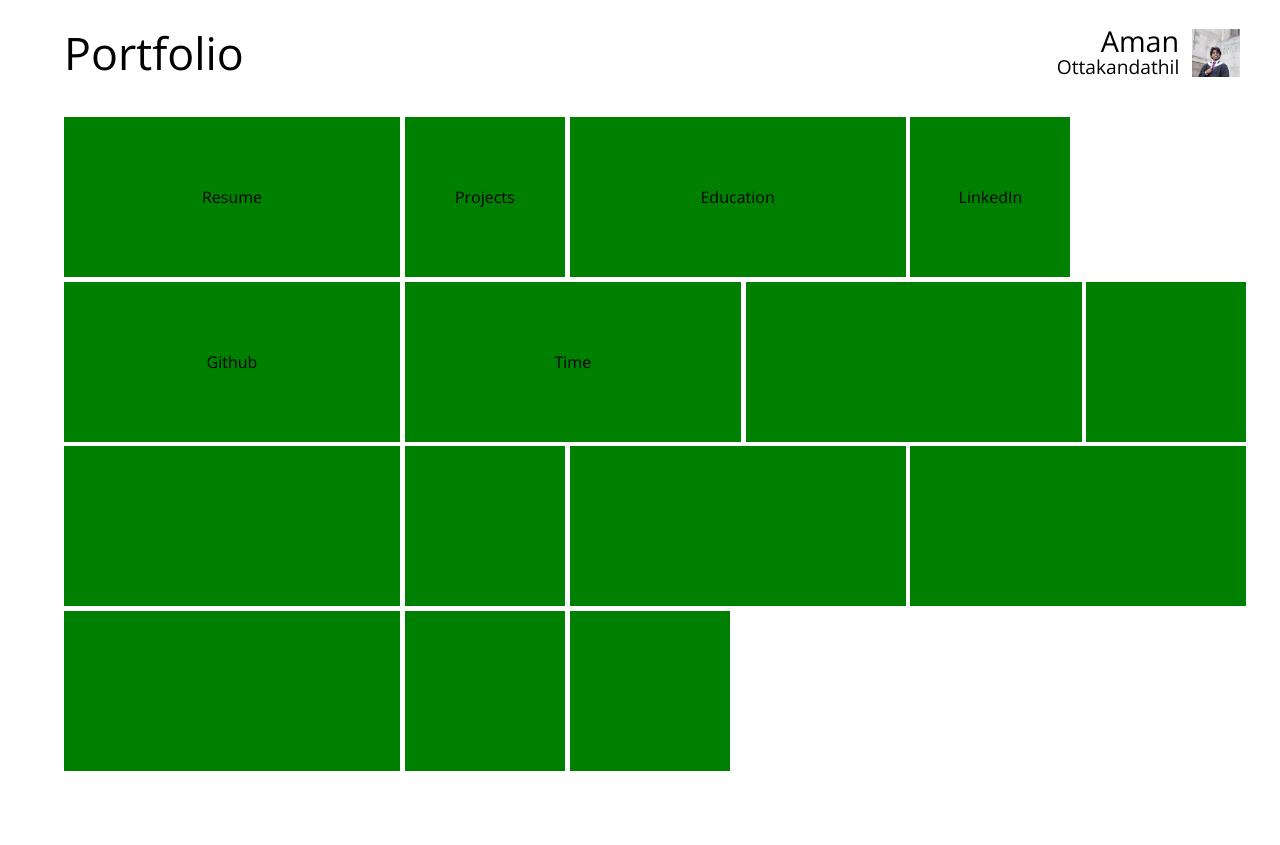
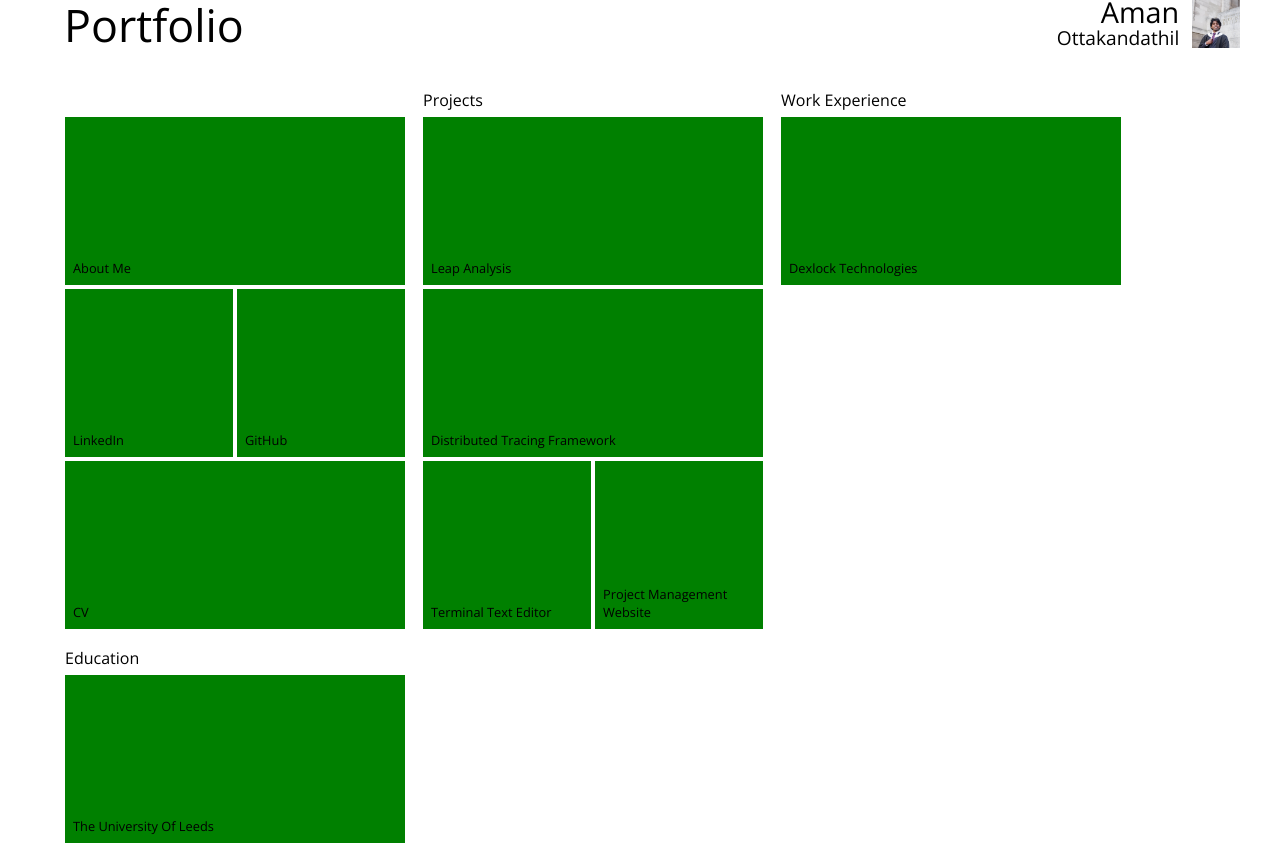
Before and after one commit to aman224/portfolio, a React (Vite) app in the folder portfolio-ui/: page / in a window 1280 px wide. Shown: the top 845 px of the page. Before the commit the page ends 800 px from the top, so only its background shows below. Built offline with nearby package versions, Linux system fonts and the light colour scheme.

Commit message:
Add sub sections and fix text formatting

```diff
--- a/portfolio-ui/src/App.css
+++ b/portfolio-ui/src/App.css
@@ -12,15 +12,8 @@ body {
   align-items: flex-start;
 }
 
-.grid {
-  display: flex;
-  flex-wrap: wrap;
-  gap: 0.3rem;
-}
-
 .header {
   font-weight: 300;
-  /* align-self: flex-start; */
   width: 100%;
   margin-bottom: 5vh;
   display: flex;
@@ -61,16 +54,50 @@ body {
 }
 
 .elem {
-  height: 20vh;
+  height: 21vh;
   background-color: green;
-  align-content: center;
-  text-align: center;
+  align-content: end;
+  text-align: left;
+  box-sizing: border-box;
+  padding: 0.5rem;
+  font-size: 0.8em;
 }
 
 .big {
-  width: 42vh;
+  width: 42.5vh;
 }
 
 .small {
-  width: 20vh;
+  width: 21vh;
 }
+
+.sections-container {
+  display: flex;
+  flex-direction: row;
+  flex-wrap: wrap;
+  gap: 2vh;
+  width: 100%;
+  min-height: 0;
+}
+
+.section-grid {
+  margin: 1px;
+  flex-direction: column;
+  display: flex;
+  flex-wrap: wrap;
+  gap: 0.5vh;
+  width: fit-content;
+}
+
+.two-elem-grid {
+  display: flex;
+  gap: 0.5vh;
+}
+
+.section-title {
+  font-size: 1em;
+  margin: 0;
+  padding: 0;
+  font-weight: 300;
+  min-height: 1.5rem;
+}
--- a/portfolio-ui/src/components/StartMenu.tsx
+++ b/portfolio-ui/src/components/StartMenu.tsx
@@ -5,22 +5,36 @@ function StartMenu() {
     <>
       <div className="container">
         <Header />
-        <div className="grid">
-          <div className="elem big">Resume</div>
-          <div className="elem small">Projects</div>
-          <div className="elem big">Education</div>
-          <div className="elem small">LinkedIn</div>
-          <div className="elem big">Github</div>
-          <div className="elem big">Time</div>
-          <div className="elem big"></div>
-          <div className="elem small"></div>
-          <div className="elem big"></div>
-          <div className="elem small"></div>
-          <div className="elem big"></div>
-          <div className="elem big"></div>
-          <div className="elem big"></div>
-          <div className="elem small"></div>
-          <div className="elem small"></div>
+        <div className="sections-container">
+          <div className="section-grid">
+            <h2 className="section-title"></h2>
+            <div className="elem big">About Me</div>
+            <div className="two-elem-grid">
+              <div className="elem small">LinkedIn</div>
+              <div className="elem small">GitHub</div>
+            </div>
+            <div className="elem big">CV</div>
+          </div>
+          <div className="section-grid">
+            <h2 className="section-title">Projects</h2>
+            <div className="elem big">Leap Analysis</div>
+            <div className="elem big">Distributed Tracing Framework</div>
+            <div className="two-elem-grid">
+              <div className="elem small">Terminal Text Editor</div>
+              <div className="elem small">Project Management Website</div>
+            </div>
+          </div>
+          <div className="section-grid">
+            <h2 className="section-title">Work Experience</h2>
+            <div className="elem big">Dexlock Technologies</div>
+          </div>
+          <div className="section-grid">
+            <h2 className="section-title">Education</h2>
+            <div className="elem big">
+              <div className="elem-text">The University Of Leeds</div>
+            </div>
+            <div className="elem big">Government Model Engineering College</div>
+          </div>
         </div>
       </div>
     </>
```
